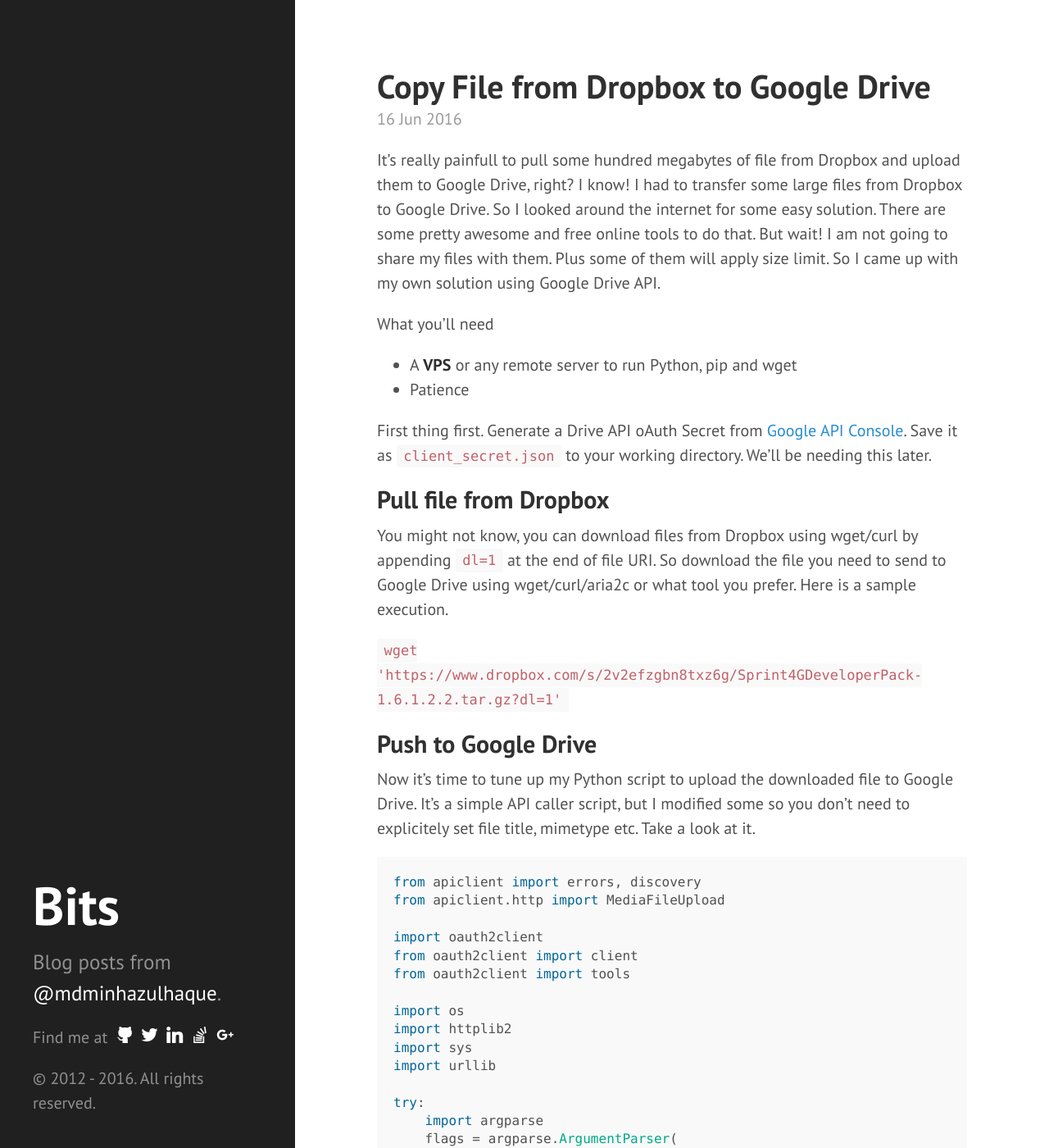
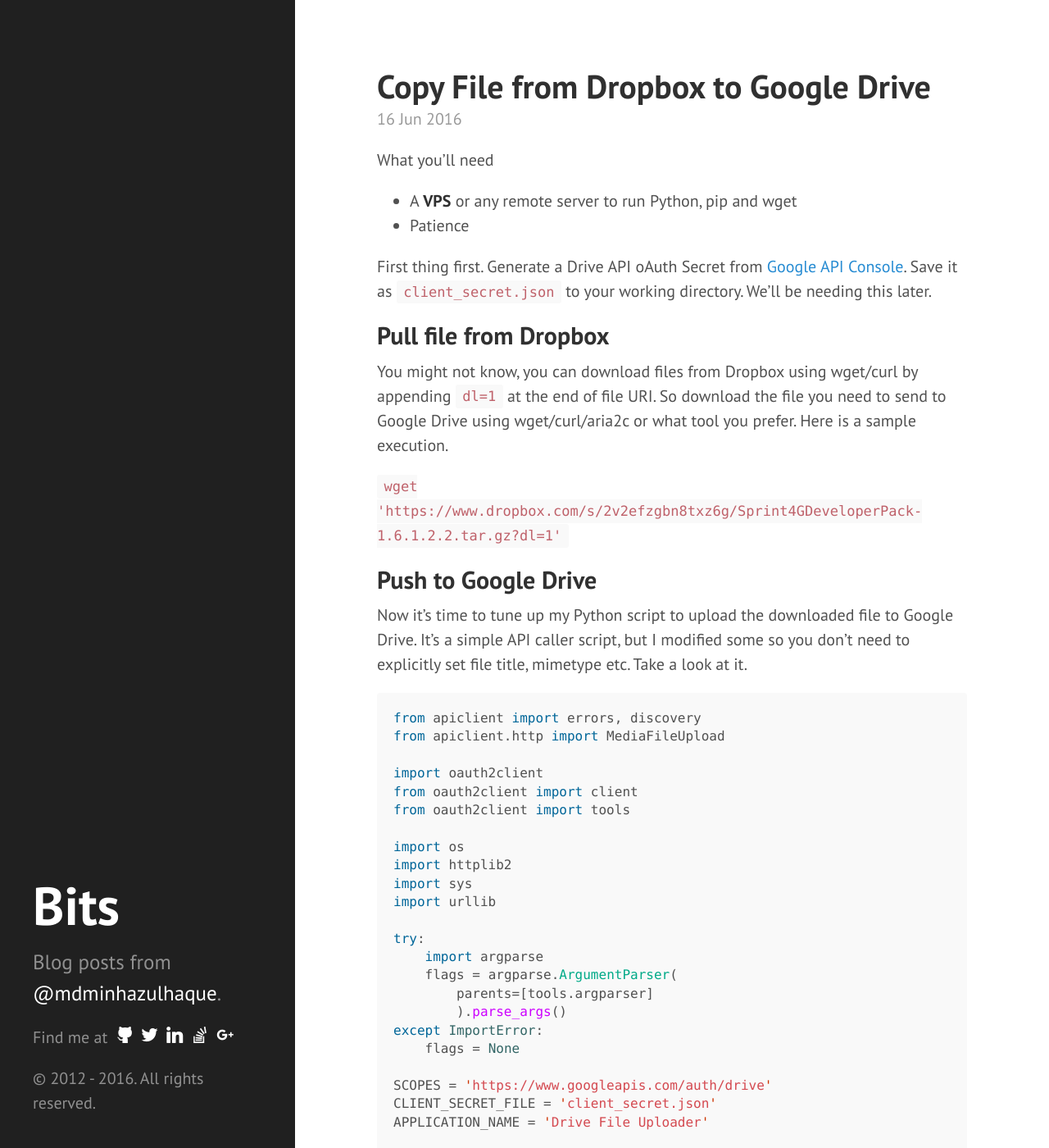
Before and after one commit to mdminhazulhaque/bits, a Jekyll site: the page built from _posts/2016/2016-06-16-copy-file-from-dropbox-to-google-drive.md, in a window 1280 px wide and 1400 px high. Shown: the whole window at 82% size. Built offline with Jekyll 4.4.1, drawn with Linux system fonts in a browser that asks for light colours; comment, search, counter and statistics services are not loaded.

Commit message:
Update 2016-06-16-copy-file-from-dropbox-to-google-drive.md

````diff
--- a/_posts/2016/2016-06-16-copy-file-from-dropbox-to-google-drive.md
+++ b/_posts/2016/2016-06-16-copy-file-from-dropbox-to-google-drive.md
@@ -5,7 +5,6 @@ date: 2016-06-16
 categories: python
 ---
 
-It's really painfull to pull some hundred megabytes of file from Dropbox and upload them to Google Drive, right? I know! I had to transfer some large files from Dropbox to Google Drive. So I looked around the internet for some easy solution. There are some pretty awesome and free online tools to do that. But wait! I am not going to share my files with them. Plus some of them will apply size limit. So I came up with my own solution using Google Drive API.
 
 What you'll need
 
@@ -22,7 +21,7 @@ You might not know, you can download files from Dropbox using wget/curl by appen
 
 ## Push to Google Drive
 
-Now it's time to tune up my Python script to upload the downloaded file to Google Drive. It's a simple API caller script, but I modified some so you don't need to explicitely set file title, mimetype etc. Take a look at it.
+Now it's time to tune up my Python script to upload the downloaded file to Google Drive. It's a simple API caller script, but I modified some so you don't need to explicitly set file title, mimetype etc. Take a look at it.
 
 ```python
 from apiclient import errors, discovery
````
